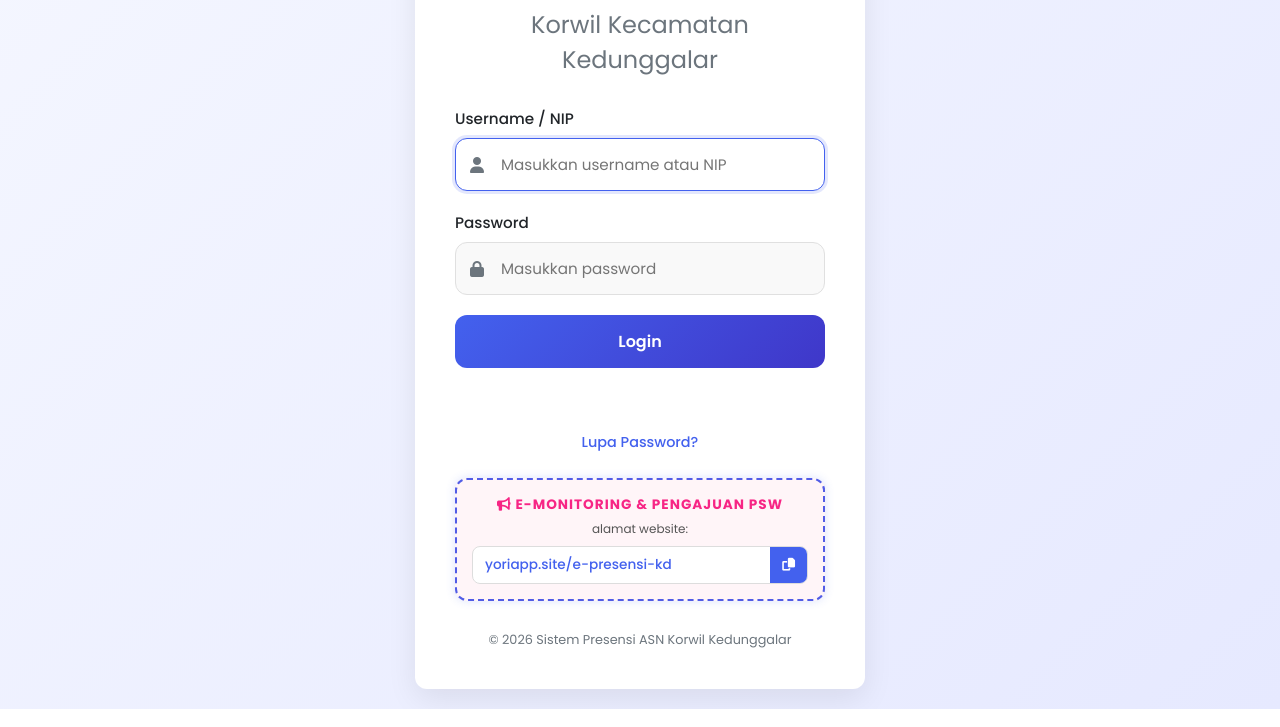
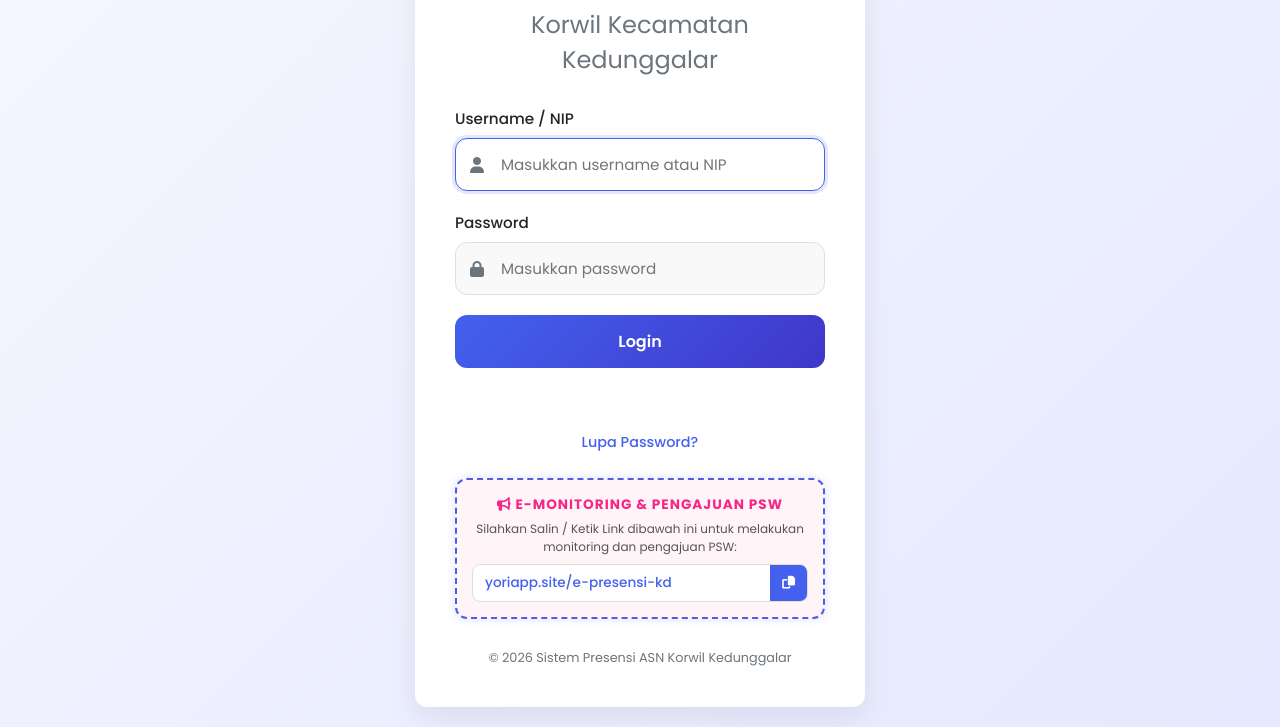
Before and after one commit to yorian99/e-pk, a website: page public/index.html in a window 1280 px wide. Shown: the part 206-933 px from the top of the page. Drawn offline with Linux system fonts and the light colour scheme.

Commit message:
Update index.html

```diff
--- a/public/index.html
+++ b/public/index.html
@@ -380,7 +380,7 @@
     <!-- Info E-Monitoring & Alamat Baru (Sekarang DIBAWAH form login) -->
     <div class="info-bar">
       <div class="info-title"><i class="fas fa-bullhorn"></i> E-MONITORING & PENGAJUAN PSW</div>
-      <p style="font-size: 0.75rem; color: #555;">alamat website:</p>
+      <p style="font-size: 0.75rem; color: #555;">Silahkan Salin / Ketik Link dibawah ini untuk melakukan monitoring dan pengajuan PSW:</p>
       <div class="info-link-container">
         <div class="info-url" id="newUrl">yoriapp.site/e-presensi-kd</div>
         <button class="copy-btn" id="copyUrlBtn" title="Salin Link">
```
